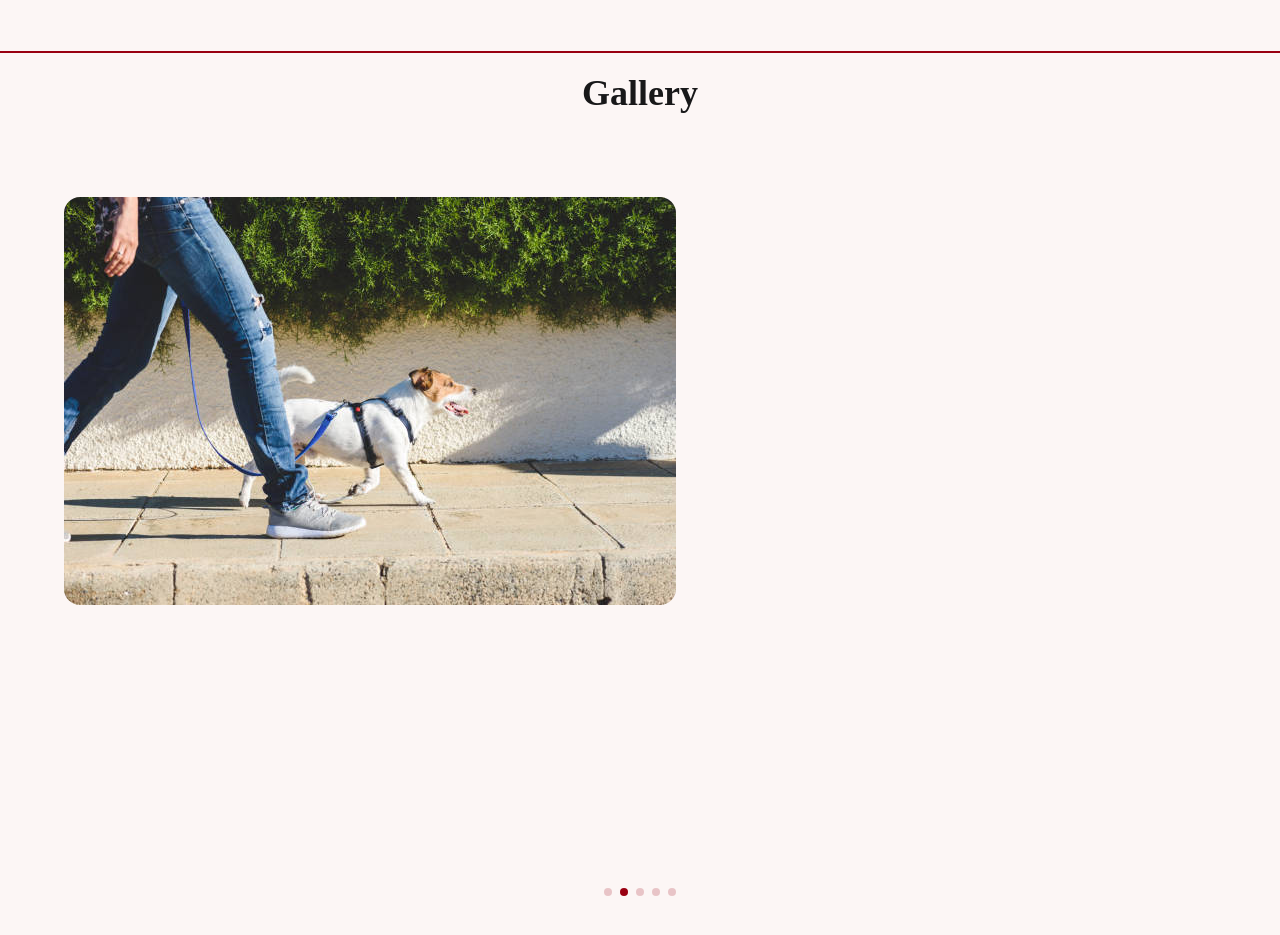
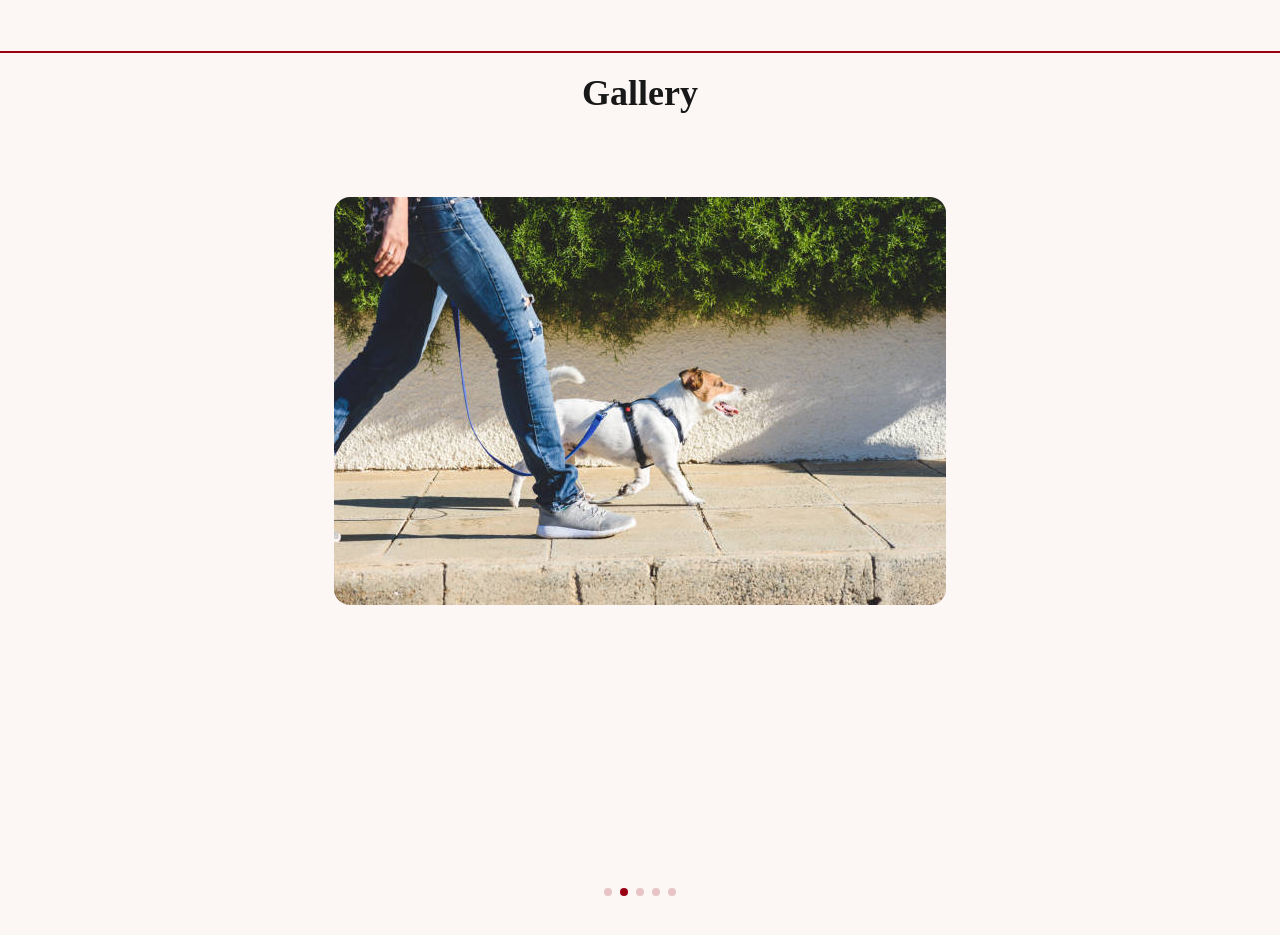
Before and after one commit to fredkamm/dog-walker, a React (Create React App) app: page / in a window 1280 px wide. Shown: the part 1840-2775 px from the top of the page. Built offline with nearby package versions, Linux system fonts and the light colour scheme; the HTML template or start-up script is replaced by a standard one.

Commit message:
gallery positoning update

```diff
--- a/src/data.js
+++ b/src/data.js
@@ -4,7 +4,6 @@ import { GiSittingDog } from "react-icons/gi"
 import { IoPawOutline } from "react-icons/io5"
 import { TfiNotepad, TfiHome } from "react-icons/tfi"
 
-import Blank from "./assets/images/BlankProfile.png"
 import Dog1 from "./assets/images/dog1.jpeg"
 import Dog2 from "./assets/images/dog2.jpeg"
 import Dog3 from "./assets/images/dog3.jpeg"
--- a/src/pages/gallery/gallery.jsx
+++ b/src/pages/gallery/gallery.jsx
@@ -7,7 +7,7 @@ const Gallery = () => {
     <section id="testimonials" className="section bg-secondary">
       <div className="container mx-auto border-t-2 border-accent">
         <div className="flex flex-col items-center text-center">
-          <h2 className="section-title my-5 before:content-testimonials relative before:absolute before:opacity-40 before:-top-[2rem] before:-left-64 before:hidden before:lg:block">
+          <h2 className="section-title my-5 relative">
             Gallery
           </h2>
         </div>
--- a/src/pages/gallery/gallerySlider.jsx
+++ b/src/pages/gallery/gallerySlider.jsx
@@ -32,10 +32,8 @@ const ReviewsSlider = () => {
           const { authorImg } = item;
           return (
             <SwiperSlide key={index}>
-              <div className="max-w-[1400px] h-[780px] w-full m-auto py-16 px-4 relative group">
-                <div className="w-full h-full rounded-2xl bg-center bg-cover duration-500">
-                  <img className="rounded-2xl" src={authorImg} alt="" />
-                </div>
+              <div className="flex flex-col items-center max-w-[1400px] h-[780px] w-full m-auto pt-16 px-4 static">
+                <img className="rounded-2xl" src={authorImg} alt="" />
               </div>
             </SwiperSlide>
           );
```
